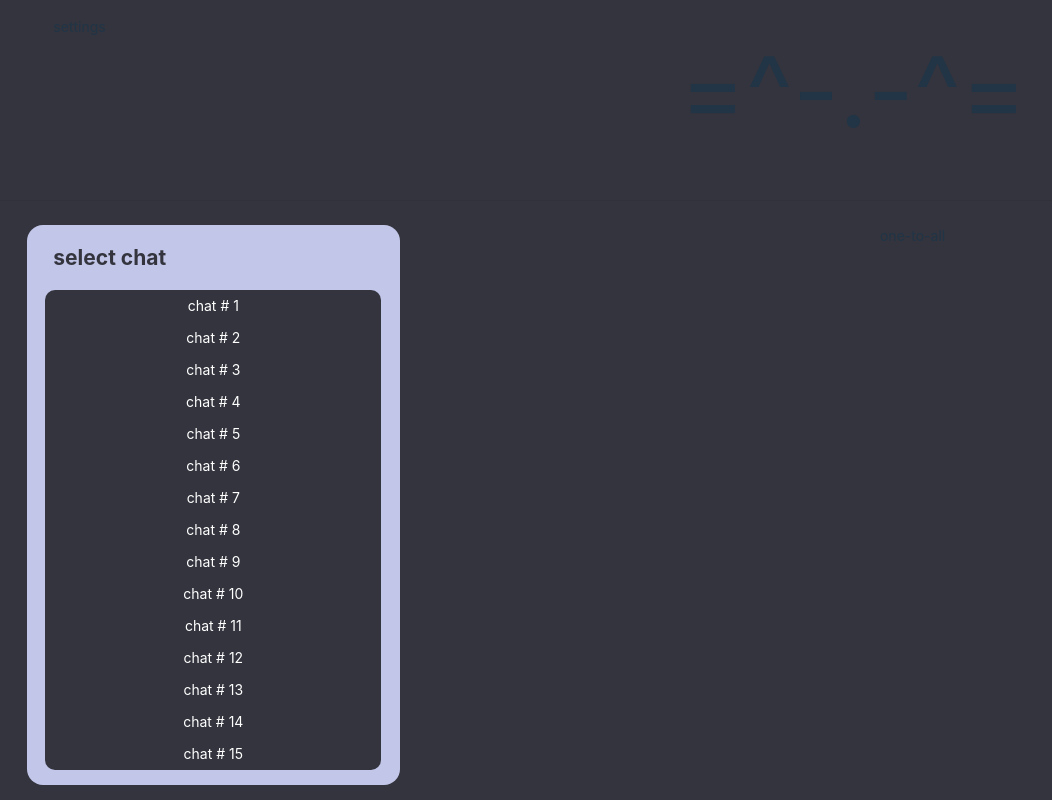
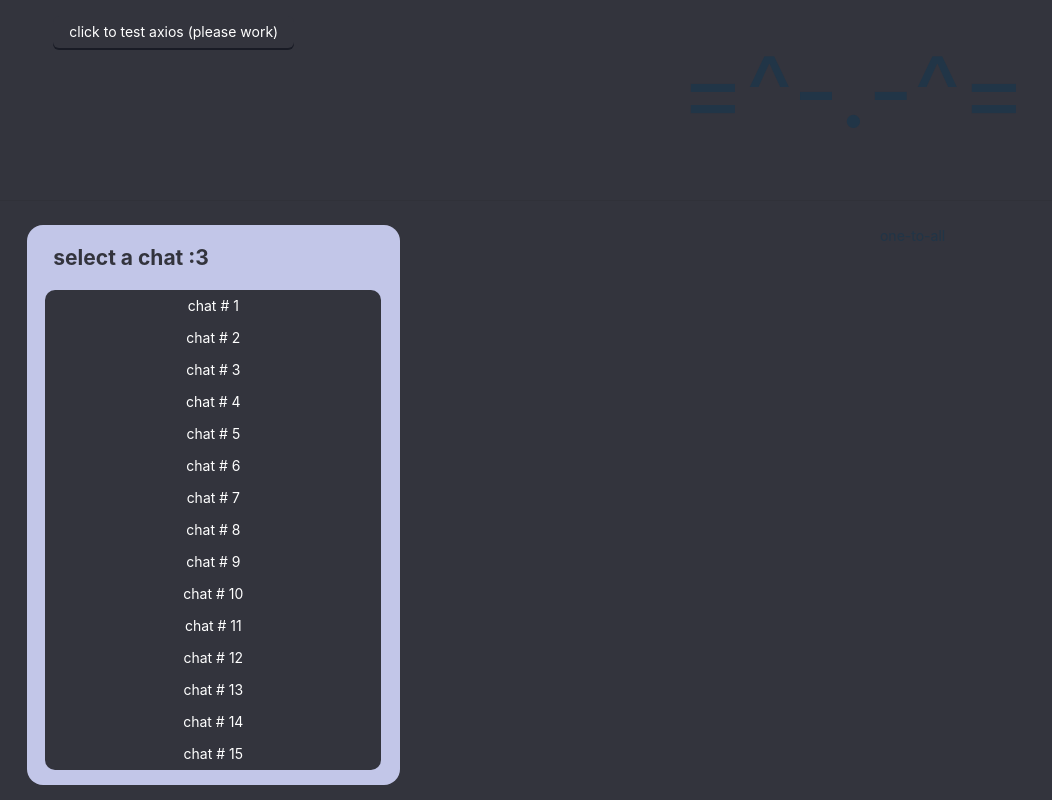
Before and after one commit to jsikali/MEAO-Frontend, a React (Vite) app in the folder meao/: page / in a window 1280 px wide. Shown: the whole page, without its empty margins (0-1052 px from the left). Built offline with nearby package versions, Linux system fonts and the light colour scheme.

Commit message:
testing axios

```diff
--- a/meao/package.json
+++ b/meao/package.json
@@ -12,7 +12,8 @@
   "dependencies": {
     "@ant-design/colors": "^8.0.0",
     "@ant-design/v5-patch-for-react-19": "^1.0.3",
-    "antd": "^5.24.4",
+    "antd": "^5.24.5",
+    "axios": "^1.8.4",
     "react": "^19.0.0",
     "react-dom": "^19.0.0"
   },
--- a/meao/src/App.jsx
+++ b/meao/src/App.jsx
@@ -1,7 +1,17 @@
 import { useState } from 'react';
-import { Row, Col, Divider, ConfigProvider } from "antd";
+import { Row, Col, Divider, ConfigProvider, Button } from "antd";
 import './App.css';
 import PrivateChatBox from './PrivateChatBox.jsx';
+import axios from 'axios';
+
+const testAxios = () => {
+  axios.get('http://137.112.221.75:5000/')
+    .then(res => {
+      console.log(res.data)
+    }).catch(err => {
+      console.log(err)
+    })
+}
 
 function App() {
   return (
@@ -9,6 +19,7 @@ function App() {
       theme={{
         token: {
           colorPrimary: '#33343d',
+          colorInfo: '#7B7D93'
         },
       }}
     >
@@ -22,7 +33,9 @@ function App() {
         }}>
           <Col span={7} style={{
           }}>
-            settings
+            <Button type="primary" onClick={testAxios}>
+              click to test axios (please work)
+            </Button>
           </Col>
           <Col span={14} style={{
             fontSize: '100px',
--- a/meao/src/PrivateChatBox.jsx
+++ b/meao/src/PrivateChatBox.jsx
@@ -37,7 +37,7 @@ const PrivateChatBox = () => {
                 {isSelectingChat ? <h2 style={{
                     color: '#33343d',
                     marginLeft: '8px'
-                }}>select chat</h2> : <Button
+                }}>select a chat :3</h2> : <Button
                     type="primary"
                     icon={<LeftOutlined />}
                     onClick={() => setIsSelectingChat(true)}
```
Also changed, not shown: 1 other file (tests, documents, lock files or other folders).
